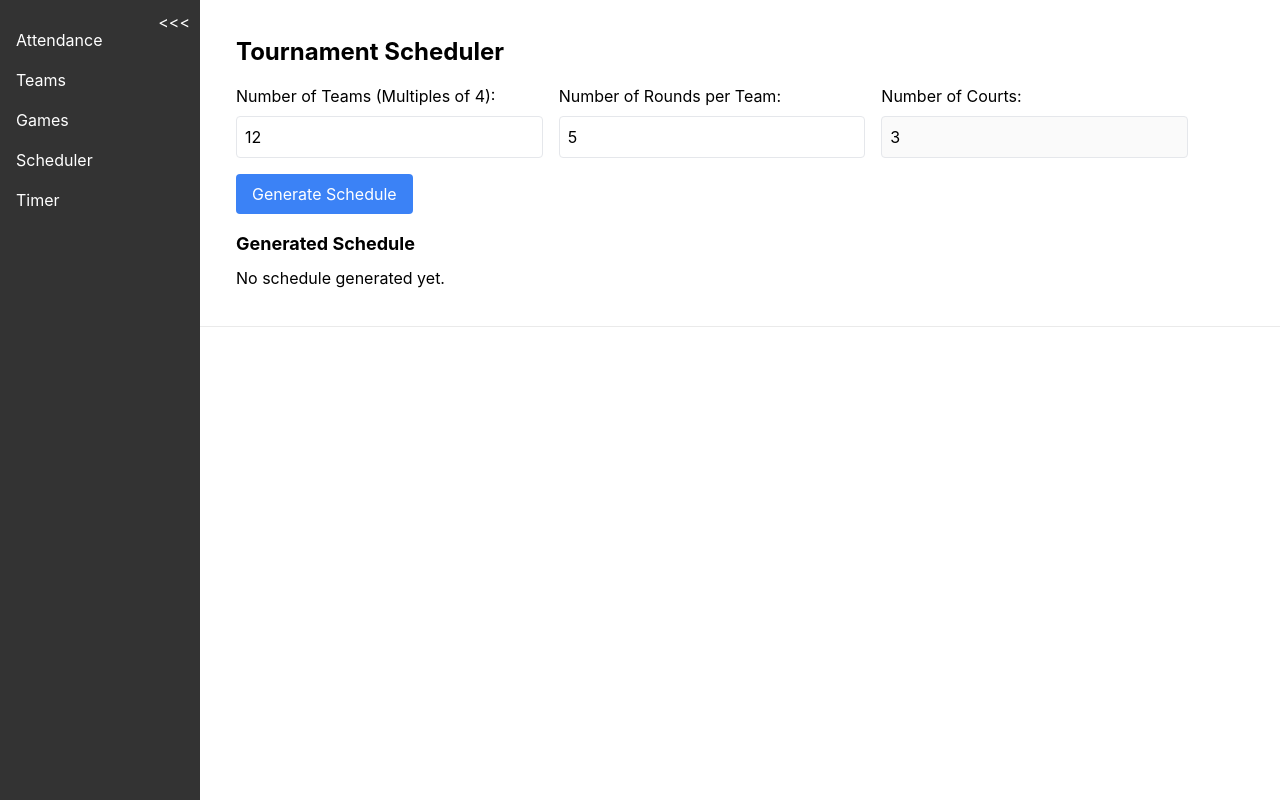
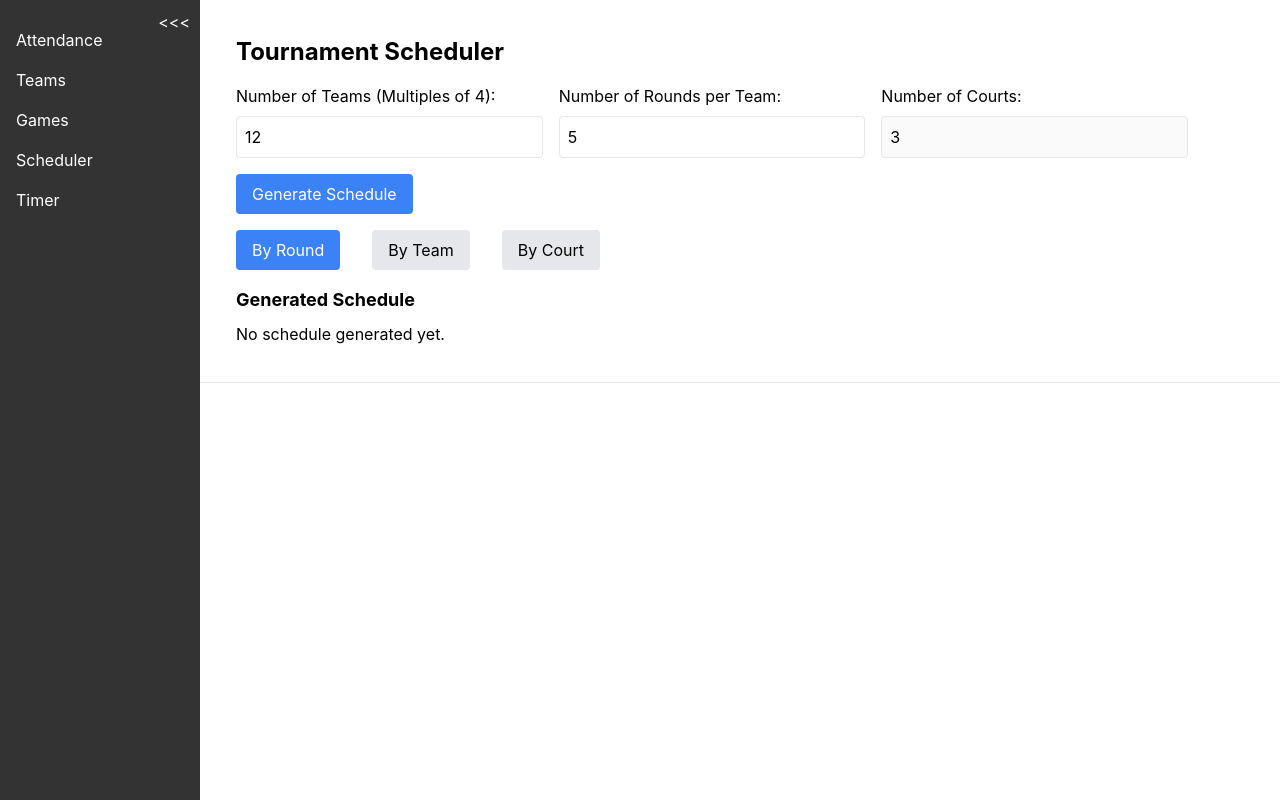
Before and after one commit to jsartin513/open-gym, a Next.js app: page /scheduler in a window 1280 px wide. Built offline with nearby package versions, Linux system fonts and the light colour scheme.

Commit message:
More scheduling views (#34)
* allow schedule display by team

* show by court

---------

Co-authored-by: Jessica Sartin <jessica.sartin@enolink.com>

```diff
--- a/src/pages/scheduler.js
+++ b/src/pages/scheduler.js
@@ -9,6 +9,8 @@ const SchedulerPage = () => {
   const [schedule, setSchedule] = useState([]);
   const [teams, setTeams] = useState([]);
   const [error, setError] = useState("");
+  const [view, setView] = useState("round"); // New state for view toggling
+
 
   useEffect(() => {
     createDefaultTeams();
@@ -85,7 +87,7 @@ const SchedulerPage = () => {
       setSchedule(generatedSchedule);
     }
   };
-  const renderSchedule = () => {
+  const renderScheduleByRound = () => {
     if (!schedule || schedule.length === 0) {
       return <p>No schedule generated yet.</p>;
     }
@@ -105,6 +107,96 @@ const SchedulerPage = () => {
         </div>
       </div>
     ));
+  };
+
+  const renderScheduleByTeam = () => {
+    if (!schedule || schedule.length === 0) {
+      return <p>No schedule generated yet.</p>;
+    }
+
+    const teamsSchedule = {};
+    schedule.forEach((round, roundIndex) => {
+      round.forEach((match, matchIndex) => {
+        const homeTeam = match.homeTeam;
+        const awayTeam = match.awayTeam;
+
+        if (!teamsSchedule[homeTeam]) {
+          teamsSchedule[homeTeam] = [];
+        }
+        if (!teamsSchedule[awayTeam]) {
+          teamsSchedule[awayTeam] = [];
+        }
+
+        teamsSchedule[homeTeam].push({
+          round: roundIndex + 1,
+          opponent: awayTeam,
+          court: matchIndex + 1,
+          home: true, // Indicate home game
+        });
+        teamsSchedule[awayTeam].push({
+          round: roundIndex + 1,
+          opponent: homeTeam,
+          court: matchIndex + 1,
+          home: false, // Indicate away game
+        });
+      });
+    });
+
+
+    return (
+      <div>
+        {Object.keys(teamsSchedule).map((teamName) => (
+          <div key={teamName} className="mb-4">
+            <h3 className="text-lg font-semibold mb-2">{teamName}</h3>
+            <ul>
+              {teamsSchedule[teamName].map((match, index) => (
+                <li key={index} className="border rounded p-2 mb-2">
+                  Round {match.round} - Court {match.court} -{" "}
+                  {match.home ? "vs" : "@"} {match.opponent}
+                </li>
+              ))}
+            </ul>
+          </div>
+        ))}
+      </div>
+    );
+  };
+
+  const renderScheduleByCourt = () => {
+    if (!schedule || schedule.length === 0) {
+      return <p>No schedule generated yet.</p>;
+    }
+
+    const courtsSchedule = {};
+    schedule.forEach((round, roundIndex) => {
+      round.forEach((match, matchIndex) => {
+        const courtNumber = matchIndex + 1;  // Court numbers are 1-indexed
+        if (!courtsSchedule[courtNumber]) {
+          courtsSchedule[courtNumber] = [];
+        }
+        courtsSchedule[courtNumber].push({
+          round: roundIndex + 1,
+          match: `${match.homeTeam} vs ${match.awayTeam}`,
+        });
+      });
+    });
+
+    return (
+      <div>
+        {Object.keys(courtsSchedule).map((courtNumber) => (
+          <div key={courtNumber} className="mb-4">
+            <h3 className="text-lg font-semibold mb-2">Court {courtNumber}</h3>
+            <ul>
+              {courtsSchedule[courtNumber].map((game, index) => (
+                <li key={index} className="border rounded p-2 mb-2">
+                  Round {game.round} - {game.match}
+                </li>
+              ))}
+            </ul>
+          </div>
+        ))}
+      </div>
+    );
   };
 
   return (
@@ -166,9 +258,39 @@ const SchedulerPage = () => {
         {error && <div className="text-red-500 mb-4">{error}</div>}
 
         {/* Schedule Display */}
+        {/* View Tabs */}
+        <div className="flex mb-4">
+          <button
+            onClick={() => setView("round")}
+            className={`mr-4 px-4 py-2 rounded ${
+              view === "round" ? "bg-blue-500 text-white" : "bg-gray-200"
+            }`}
+          >
+            By Round
+          </button>
+          <button
+            onClick={() => setView("team")}
+            className={`mx-4 px-4 py-2 rounded ${
+              view === "team" ? "bg-blue-500 text-white" : "bg-gray-200"
+            }`}
+          >
+            By Team
+          </button>
+        <button  // New button for Court view
+          onClick={() => setView("court")}
+          className={`ml-4 px-4 py-2 rounded ${
+            view === "court" ? "bg-blue-500 text-white" : "bg-gray-200"
+          }`}
+        >
+          By Court
+        </button>
+        </div>
         <div>
           <h2 className="text-lg font-bold mb-2">Generated Schedule</h2>
-          {renderSchedule()}
+        {/* Schedule Display (Conditional) */}
+        {view === "round" && renderScheduleByRound()} {/* Renamed function */}
+        {view === "team" && renderScheduleByTeam()}
+        {view === "court" && renderScheduleByCourt()}
         </div>
       </div>
     </Layout>
```
